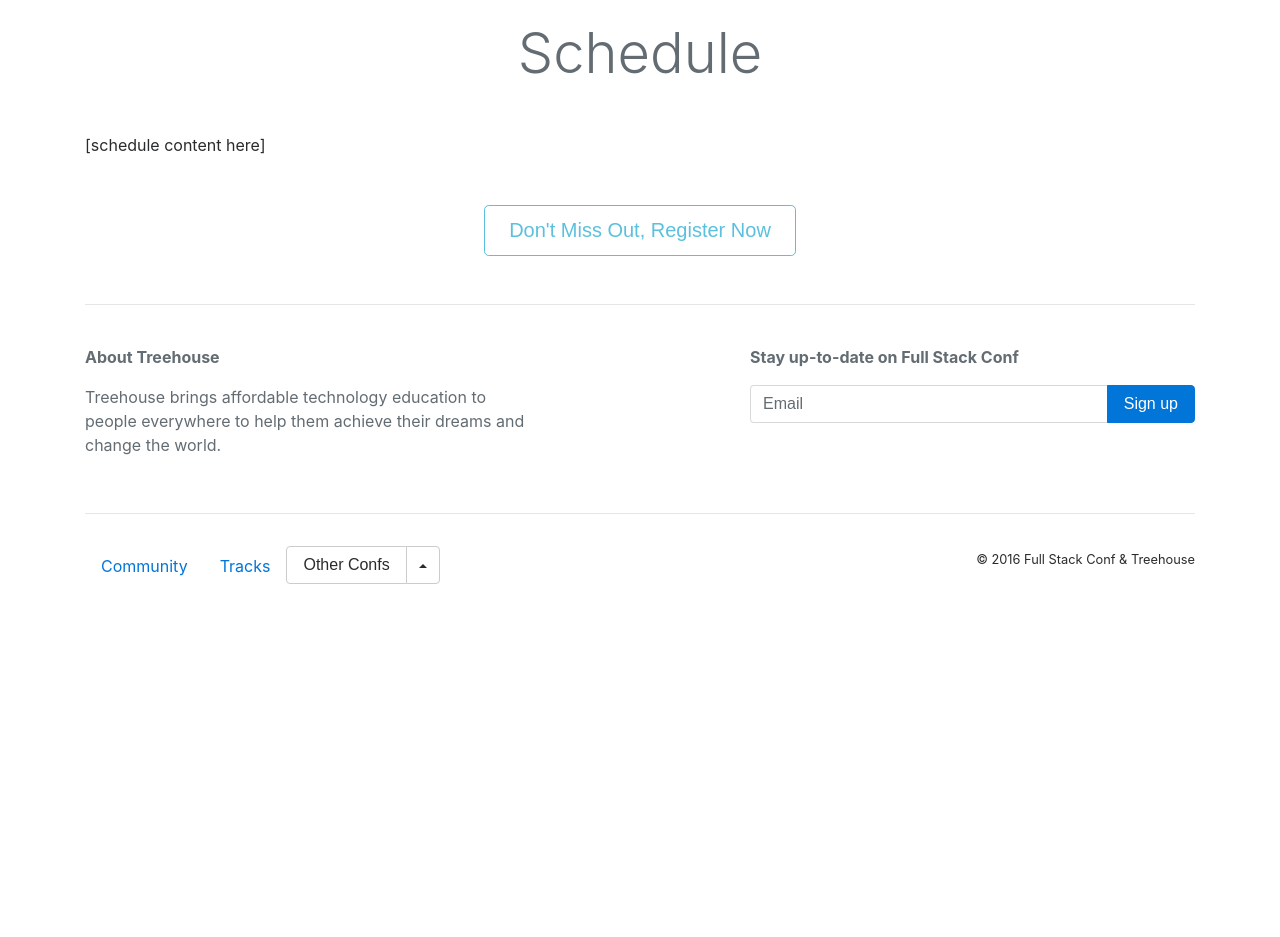
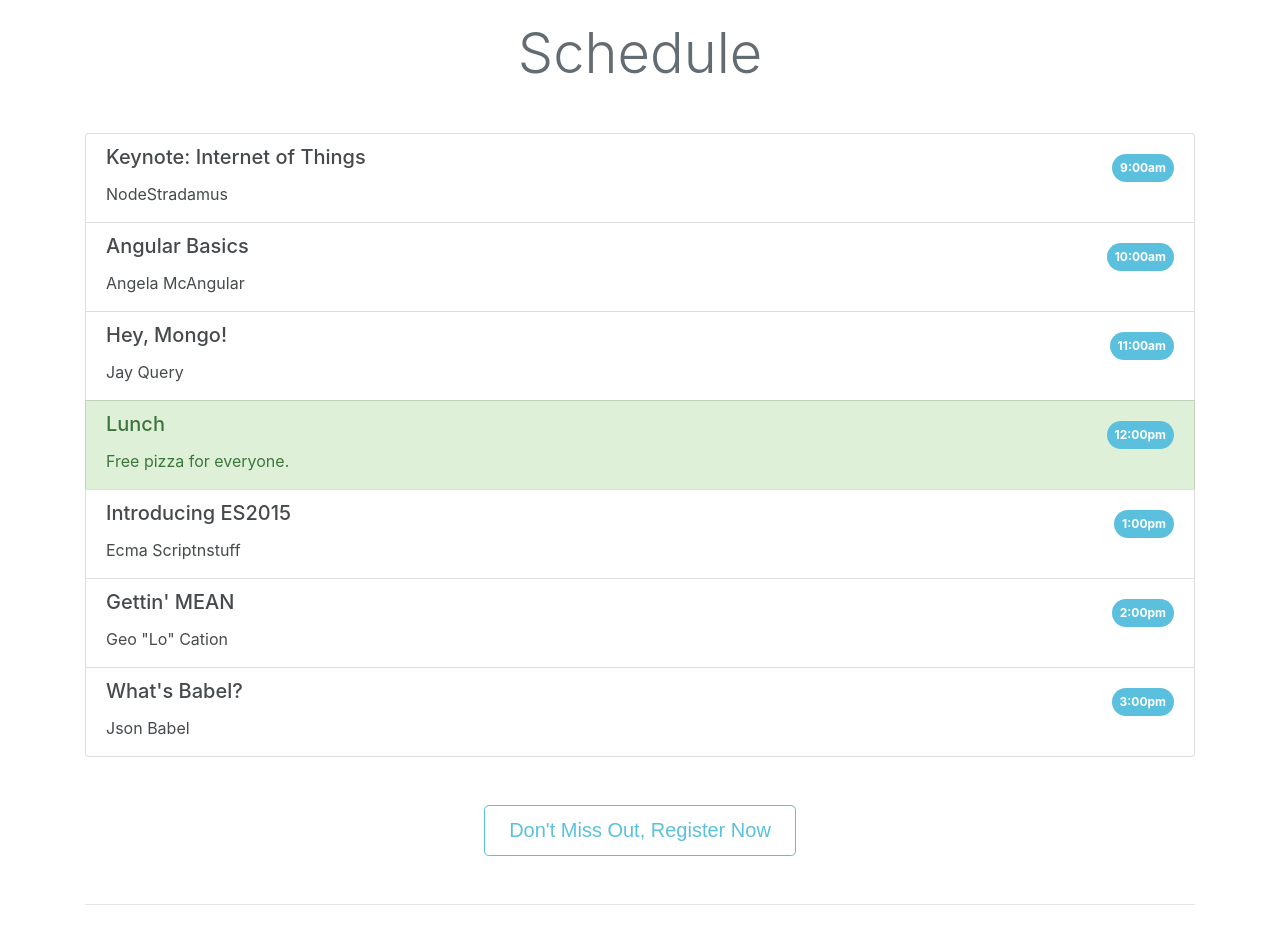
Before and after one commit to wittrura/TreehouseBootstrap4, a website: page public/index.html in a window 1280 px wide. Shown: the part 1860-2797 px from the top of the page. Before the commit the page ends 2462 px from the top, so only its background shows below. Drawn offline with nearby package versions, Linux system fonts and the light colour scheme; a script that the page names is missing.

Commit message:
Adds schedule with a list group, flexbox for positioning

```diff
--- a/public/index.html
+++ b/public/index.html
@@ -61,14 +61,14 @@
         </div>
         <div class="col-lg-4">
           <h3 class="mb-4">What You'll Learn</h3>
-          <ul>
-            <li><strong>MongoDB</strong>: NoSQL database</li>
-            <li><strong>Angular</strong>: JavaScript framework</li>
-            <li><strong>Express</strong>: Framework for Node</li>
-            <li><strong>Node.js</strong>: JavaScript environment</li>
-            <li><strong>ES2015</strong>: Latest version of JavaScript</li>
-            <li><strong>Babel</strong>: JavaScript compiler</li>
-          </ul>
+          <div class="list-group">
+            <a href="#" class="list-group-item list-group-item-action"><strong>MongoDB</strong>: NoSQL database</a>
+            <a href="#" class="list-group-item list-group-item-action"><strong>Angular</strong>: JavaScript framework </a>
+            <a href="#" class="list-group-item list-group-item-action"><strong>Express</strong>: Framework for Node</a>
+            <a href="#" class="list-group-item list-group-item-action"><strong>Node.js</strong>: JavaScript environment</a>
+            <a href="#" class="list-group-item list-group-item-action"><strong>ES2015</strong>: Latest version of JavaScript</a>
+            <a href="#" class="list-group-item list-group-item-action"><strong>Babel</strong>: JavaScript compiler</a>
+          </div>
         </div>
       </div>
       <!-- /about -->
@@ -140,7 +140,57 @@
 
       <!-- schedule -->
       <h1 id="schedule" class="display-4 text-center my-5 text-muted">Schedule</h1>
-      [schedule content here]
+      <ul class="list-group" id="schedule">
+        <li class="list-group-item list-group-item-action flex-column align-items-start">
+          <div class="d-flex w-100 justify-content-between">
+            <h5 class="mb-1">Keynote: Internet of Things</h5>
+            <span class="badge badge-default badge-pill bg-info px-2 py-2 mt-2">9:00am</span>
+          </div>
+          <p class="mb-1">NodeStradamus</p>
+        </li>
+        <li class="list-group-item list-group-item-action flex-column align-items-start">
+          <div class="d-flex w-100 justify-content-between">
+            <h5 class="mb-1">Angular Basics</h5>
+            <span class="badge badge-default badge-pill bg-info px-2 py-2 mt-2">10:00am</span>
+          </div>
+          <p class="mb-1">Angela McAngular</p>
+        </li>
+        <li class="list-group-item list-group-item-action flex-column align-items-start">
+          <div class="d-flex w-100 justify-content-between">
+            <h5 class="mb-1">Hey, Mongo!</h5>
+            <span class="badge badge-default badge-pill bg-info px-2 py-2 mt-2">11:00am</span>
+          </div>
+          <p class="mb-1">Jay Query</p>
+        </li>
+        <li class="list-group-item list-group-item-action list-group-item-success flex-column align-items-start">
+          <div class="d-flex w-100 justify-content-between">
+            <h5 class="mb-1">Lunch</h5>
+            <span class="badge badge-default badge-pill bg-info px-2 py-2 mt-2">12:00pm</span>
+          </div>
+          <p class="mb-1">Free pizza for everyone.</p>
+        </li>
+         <li class="list-group-item list-group-item-action flex-column align-items-start">
+          <div class="d-flex w-100 justify-content-between">
+            <h5 class="mb-1">Introducing ES2015</h5>
+            <span class="badge badge-default badge-pill bg-info px-2 py-2 mt-2">1:00pm</span>
+          </div>
+          <p class="mb-1">Ecma Scriptnstuff</p>
+        </li>
+        <li class="list-group-item list-group-item-action flex-column align-items-start">
+          <div class="d-flex w-100 justify-content-between">
+            <h5 class="mb-1">Gettin' MEAN</h5>
+            <span class="badge badge-default badge-pill bg-info px-2 py-2 mt-2">2:00pm</span>
+          </div>
+          <p class="mb-1">Geo "Lo" Cation</p>
+        </li>
+        <li class="list-group-item list-group-item-action flex-column align-items-start">
+          <div class="d-flex w-100 justify-content-between">
+            <h5 class="mb-1">What's Babel? </h5>
+            <span class="badge badge-default badge-pill bg-info px-2 py-2 mt-2">3:00pm</span>
+          </div>
+          <p class="mb-1">Json Babel</p>
+        </li>
+      </ul>
       <!-- /schedule -->
 
       <!-- callout button -->
```
